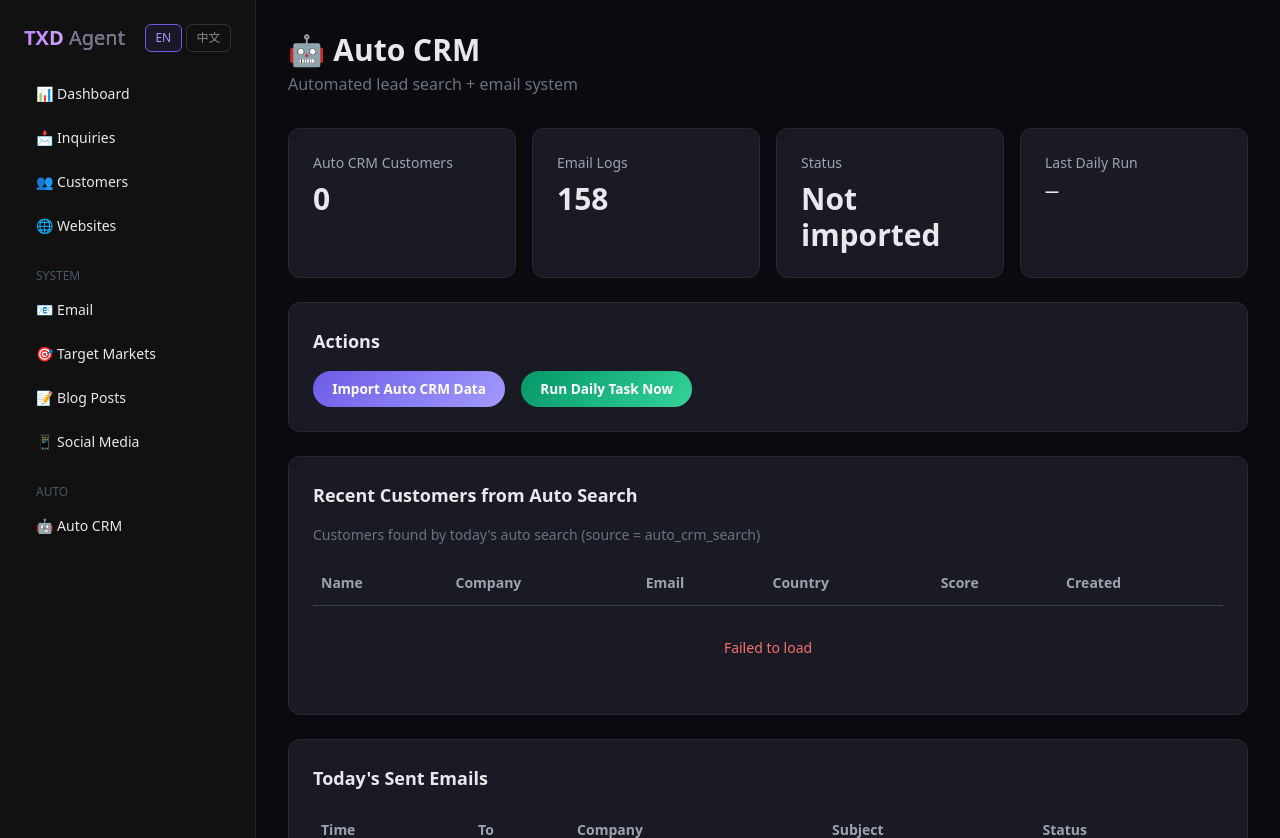
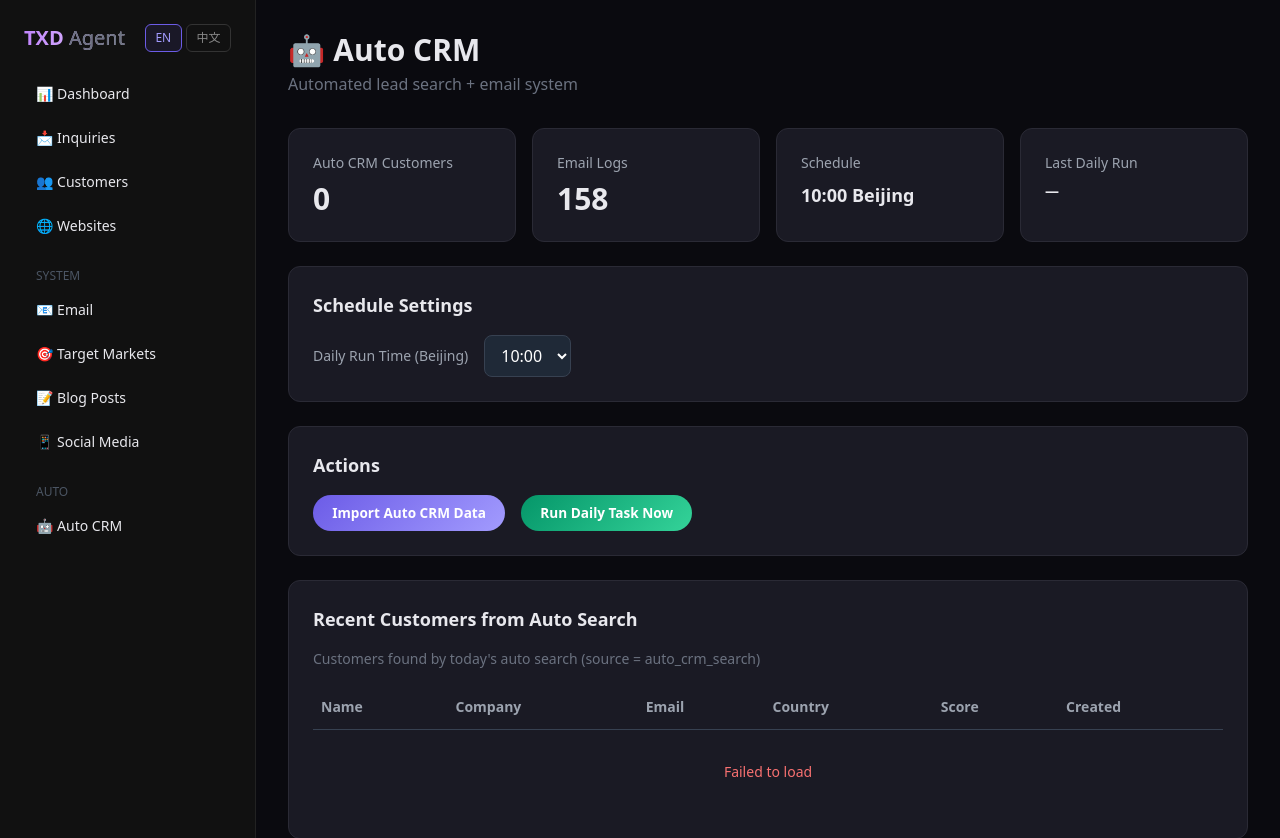
Before and after one commit to Jackzhangj2026/txd-trading, a FastAPI app: page /admin/auto-crm in a window 1280 px wide. Shown: the top 838 px of the page. Run offline with FastAPI, Linux system fonts and the light colour scheme; data comes from the database, SQL or seed files in the repository; data that the repository does not hold is empty; parts of the project's set-up code (start-up, migrations or seed data) failed here and were passed over; some libraries are stand-ins or nearby versions.

Commit message:
feat: configurable Auto-CRM daily schedule time
- Auto CRM page: dropdown to set daily run time (Beijing hour)
- Auto-saves to auto-crm/data/email_config.json
- Scheduler reads configured hour on startup
- Schedule card shows current time in dashboard

```diff
--- a/backend/admin/templates/auto_crm.html
+++ b/backend/admin/templates/auto_crm.html
@@ -12,8 +12,24 @@
 <div class="grid grid-cols-1 md:grid-cols-4 gap-4 mb-6" id="stats-grid">
     <div class="card"><div class="text-gray-400 text-sm">Auto CRM Customers</div><div class="text-3xl font-bold mt-2" id="stat-customers">—</div></div>
     <div class="card"><div class="text-gray-400 text-sm">Email Logs</div><div class="text-3xl font-bold mt-2" id="stat-logs">—</div></div>
-    <div class="card"><div class="text-gray-400 text-sm">Status</div><div class="text-3xl font-bold mt-2" id="stat-status">—</div></div>
+    <div class="card"><div class="text-gray-400 text-sm">Schedule</div><div class="text-lg font-bold mt-2" id="stat-schedule">—</div></div>
     <div class="card"><div class="text-gray-400 text-sm">Last Daily Run</div><div class="text-3xl font-bold mt-2 text-sm" id="stat-last-run">—</div></div>
+</div>
+
+<!-- Schedule Settings -->
+<div class="card mb-6">
+    <h2 class="text-lg font-semibold mb-4">Schedule Settings</h2>
+    <div class="flex items-center gap-4">
+        <label class="text-sm text-gray-400">Daily Run Time (Beijing)</label>
+        <select id="schedule-hour" class="bg-gray-800 text-white px-3 py-2 rounded-lg border border-gray-700" onchange="saveSchedule()">
+            <option value="6">06:00</option><option value="7">07:00</option>
+            <option value="8" selected>08:00</option><option value="9">09:00</option>
+            <option value="10">10:00</option><option value="11">11:00</option>
+            <option value="14">14:00</option><option value="16">16:00</option>
+            <option value="18">18:00</option><option value="20">20:00</option>
+        </select>
+        <span id="schedule-saved" class="text-xs text-green-400 hidden">Saved ✓</span>
+    </div>
 </div>
 
 <!-- Actions -->
@@ -100,10 +116,32 @@ async function loadStats() {
         const data = await res.json();
         document.getElementById('stat-customers').textContent = data.auto_crm_customers;
         document.getElementById('stat-logs').textContent = data.total_email_logs;
-        document.getElementById('stat-status').textContent = data.auto_crm_customers > 0 ? 'Imported' : 'Not imported';
     } catch(e) {
         document.getElementById('stat-customers').textContent = 'Error';
     }
+}
+
+async function loadSchedule() {
+    try {
+        const res = await fetch('/api/auto-crm/schedule');
+        const data = await res.json();
+        const h = data.schedule_hour || 10;
+        document.getElementById('schedule-hour').value = h;
+        document.getElementById('stat-schedule').textContent = h + ':00 Beijing';
+    } catch(e) {}
+}
+
+async function saveSchedule() {
+    const hour = document.getElementById('schedule-hour').value;
+    try {
+        await fetch('/api/auto-crm/schedule', {
+            method: 'POST', headers: {'Content-Type': 'application/json'},
+            body: JSON.stringify({schedule_hour: parseInt(hour)}),
+        });
+        document.getElementById('schedule-saved').classList.remove('hidden');
+        document.getElementById('stat-schedule').textContent = hour + ':00 Beijing';
+        setTimeout(function() { document.getElementById('schedule-saved').classList.add('hidden'); }, 2000);
+    } catch(e) {}
 }
 
 async function loadSearchCustomers() {
@@ -243,6 +281,7 @@ async function runDailyTask() {
 }
 
 loadStats();
+loadSchedule();
 loadSearchCustomers();
 loadReports();
 loadTodaySends();
--- a/backend/routers/auto_crm.py
+++ b/backend/routers/auto_crm.py
@@ -130,3 +130,39 @@ async def get_today_sends(db: AsyncSession = Depends(get_db)):
     total = len(count_result.scalars().all()) if count_result else len(items)
 
     return {"items": items, "total": total}
+
+
+@router.get("/schedule")
+async def get_schedule():
+    """Get the auto-crm schedule time."""
+    from pathlib import Path
+    import json
+    cfg_file = Path("auto-crm/data/email_config.json")
+    default = {"schedule_hour": 10}
+    if cfg_file.exists():
+        try:
+            cfg = json.loads(cfg_file.read_text(encoding="utf-8"))
+            return {"schedule_hour": cfg.get("schedule_hour", 10)}
+        except:
+            pass
+    return default
+
+
+@router.post("/schedule")
+async def set_schedule(data: dict):
+    """Set the auto-crm schedule time (Beijing hour, 0-23)."""
+    from pathlib import Path
+    import json
+    hour = int(data.get("schedule_hour", 10))
+    hour = max(0, min(23, hour))
+    cfg_file = Path("auto-crm/data/email_config.json")
+    cfg = {}
+    if cfg_file.exists():
+        try:
+            cfg = json.loads(cfg_file.read_text(encoding="utf-8"))
+        except:
+            pass
+    cfg["schedule_hour"] = hour
+    cfg_file.parent.mkdir(parents=True, exist_ok=True)
+    cfg_file.write_text(json.dumps(cfg, indent=2), encoding="utf-8")
+    return {"status": "ok", "schedule_hour": hour}
```
Also changed, not shown: backend/scheduler.py (+26 -7 lines).
